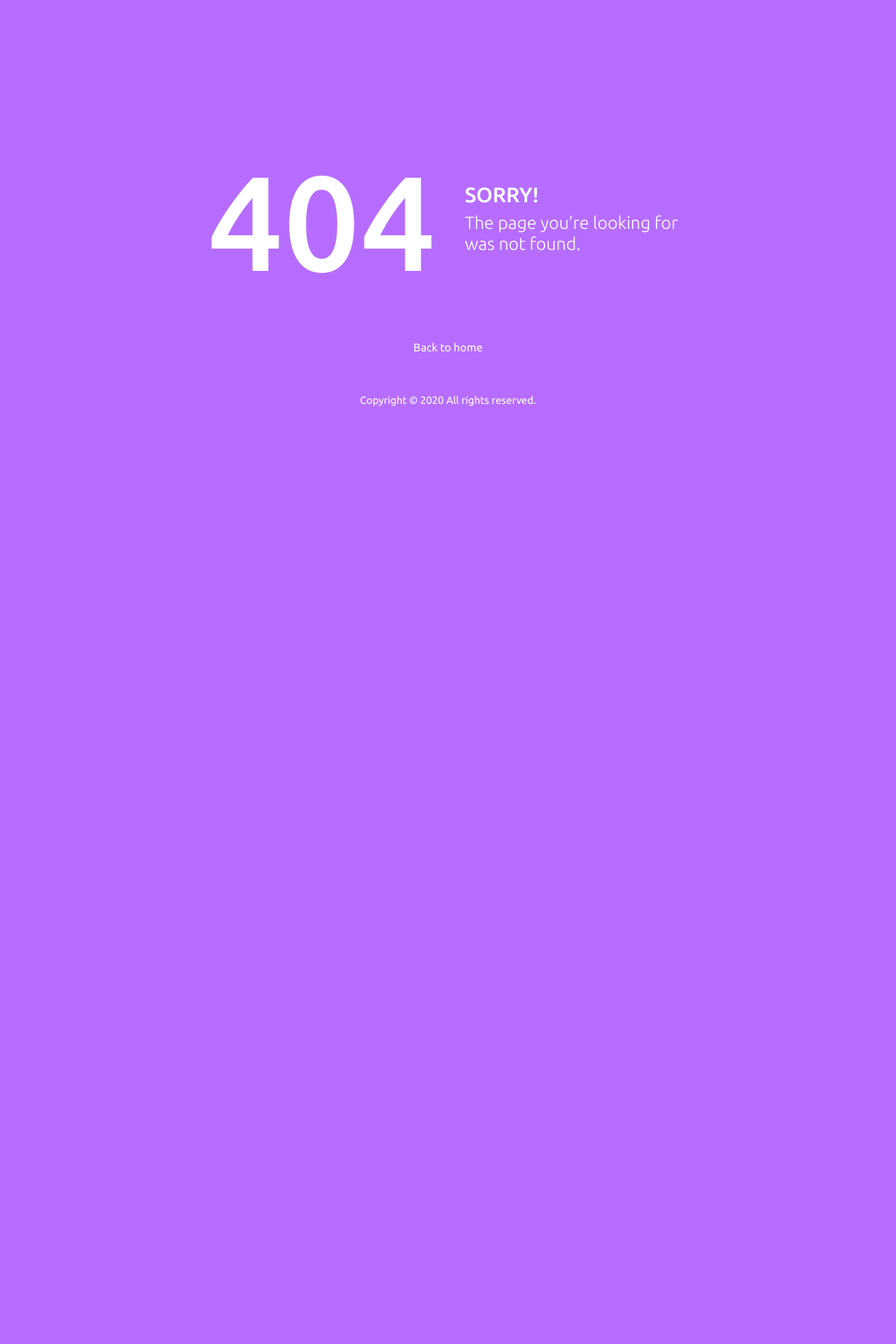
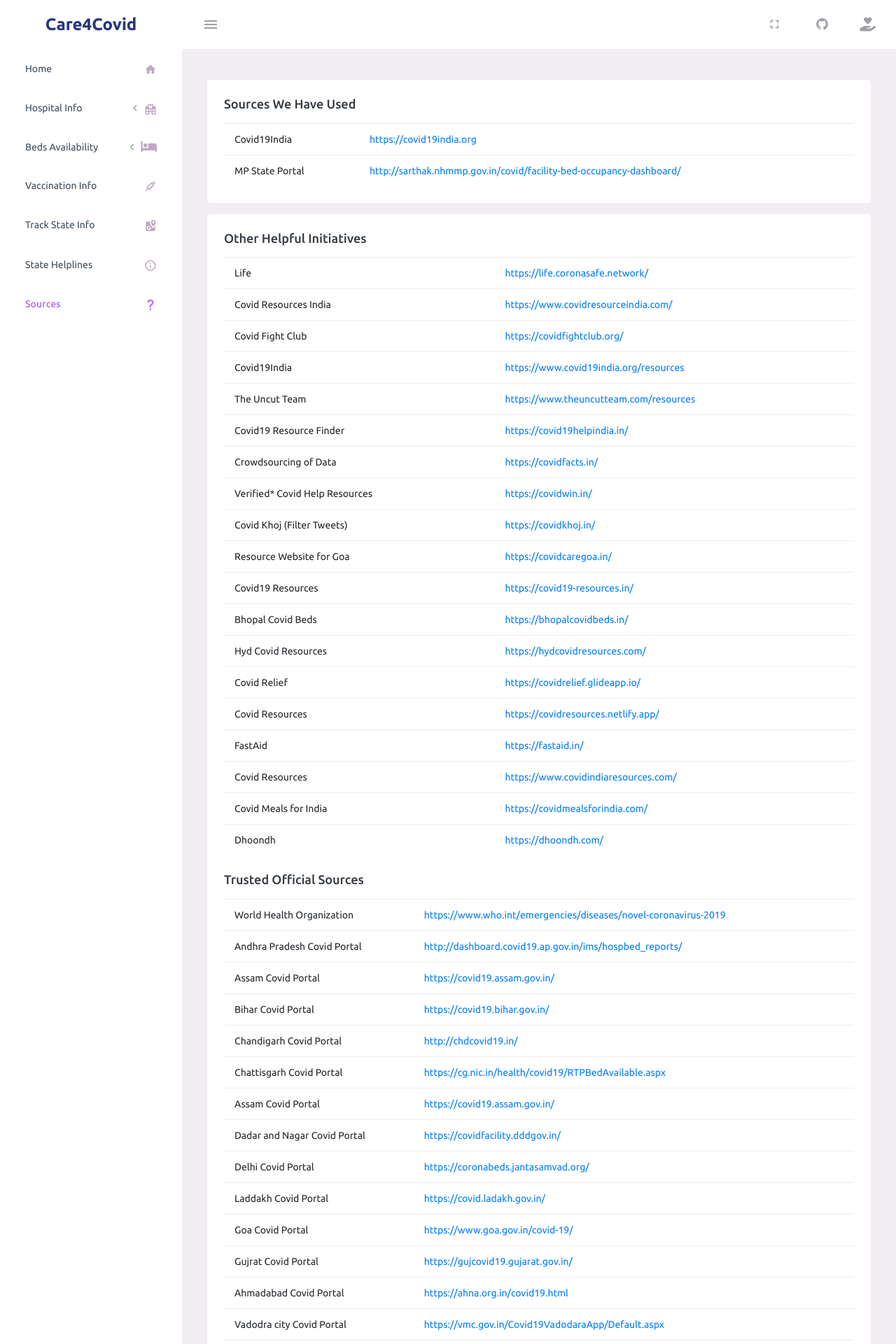
Before and after one commit to semikolan-co/care4covid, a Flask app: page /sources in a window 1280 px wide. Shown: the top 1920 px of the page at 70% size. Before the commit the page ends 580 px from the top, so only its background shows below. Run offline with Flask 2, Linux system fonts and the light colour scheme; some libraries are stand-ins or nearby versions.

Commit message:
Sources Page Added

```diff
--- a/main.py
+++ b/main.py
@@ -22,7 +22,7 @@
     today['active'] = int(today['dailyconfirmed'])-(int(today['dailydeceased'])+ int(today['dailyrecovered']))
     yesterday['active'] = int(yesterday['dailyconfirmed'])-(int(yesterday['dailydeceased'])+ int(today['dailyrecovered']))
     def calcIncrement(key):
-     return int(((int(today[key]) - int(yesterday[key]))/int(yesterday[key]))*100)
+     return "{:.2f}".format(((int(today[key]) - int(yesterday[key]))/int(yesterday[key]))*100)
 
     increment = {}
     increment['total'] = calcIncrement('dailyconfirmed')
@@ -30,7 +30,7 @@
     increment['active'] = calcIncrement('active')
     increment['deceased'] = calcIncrement('dailydeceased')
 
-    # return {'val':yesterday['active']}
+    # return today
     return render_template('index.html',today=today, data=data['summary'], increment=increment,regional = data['regional'])
 
 # Website
@@ -72,6 +72,15 @@
     else:
         return render_template('beds.html', data=data)
 
+@app.route('/sources')
+def sources():
+
+    with open('sources.json') as f:
+        data = json.load(f)
+        sources = data["official"]
+        initiatives =data["initiatives"]
+    return render_template('sources.html',sources=sources,initiatives=initiatives)
+
 
 if __name__ == '__main__':
     app.run()
--- /dev/null
+++ b/sources.json
@@ -0,0 +1,182 @@
+{
+    "official": [
+        [
+            "World Health Organization",
+            "https://www.who.int/emergencies/diseases/novel-coronavirus-2019"
+        ],
+        [
+            "Andhra Pradesh Covid Portal",
+            "http://dashboard.covid19.ap.gov.in/ims/hospbed_reports/"
+        ],
+        [
+            "Assam Covid Portal",
+            "https://covid19.assam.gov.in/"
+        ],
+        [
+            "Bihar Covid Portal",
+            "https://covid19.bihar.gov.in/"
+        ],
+        [
+            "Chandigarh Covid Portal",
+            "http://chdcovid19.in/"
+        ],
+        [
+            "Chattisgarh Covid Portal",
+            "https://cg.nic.in/health/covid19/RTPBedAvailable.aspx"
+        ],
+        [
+            "Assam Covid Portal",
+            "https://covid19.assam.gov.in/"
+        ],
+        [
+            "Dadar and Nagar Covid Portal",
+            "https://covidfacility.dddgov.in/"
+        ],
+        [
+            "Delhi Covid Portal",
+            "https://coronabeds.jantasamvad.org/"
+        ],
+        [
+            "Laddakh Covid Portal",
+            "https://covid.ladakh.gov.in/"
+        ],
+        [
+            "Goa Covid Portal",
+            "https://www.goa.gov.in/covid-19/"
+        ],
+        [
+            "Gujrat Covid Portal",
+            "https://gujcovid19.gujarat.gov.in/"
+        ],
+        [
+            "Ahmadabad Covid Portal",
+            "https://ahna.org.in/covid19.html"
+        ],
+        [
+            "Vadodra city Covid Portal",
+            "https://vmc.gov.in/Covid19VadodaraApp/Default.aspx"
+        ],
+        [
+            "Surat Covid Portal",
+            "http://office.suratsmartcity.com/SuratCOVID19/"
+        ],
+        [
+            "Haryana Covid Portal",
+            "https://coronaharyana.in/"
+        ],
+        [
+            "Gurugram Covid Portal",
+            "https://covidggn.com/public/pages/gurugram-hospitals"
+        ],
+        [
+            "Himachal Pradesh Covid Portal",
+            "http://www.nrhmhp.gov.in/content/covid-health-facilities"
+        ],
+        [
+            "Jharkhand Covid Portal",
+            "https://www.jharkhand.gov.in/Home/Covid19Dashboard"
+        ],
+        [
+            "Karnataka Covid Portal",
+            "https://bbmpgov.com/chbms/"
+        ],
+        [
+            "Kerala Covid Portal",
+            "https://covid19jagratha.kerala.nic.in/home/addHospitalDashBoard"
+        ],
+
+        [
+            "Madhya Pradesh Covid Portal",
+            "http://sarthak.nhmmp.gov.in/covid/facility-bed-occupancy-dashboard/"
+        ],
+        [
+            "Navi Mumbai Covid Portal",
+            "https://nmmchealthfacilities.com/HospitalInfo/showhospitalist"
+        ],
+        [
+            "Pune Covid Portal",
+            "https://www.divcommpunecovid.com/ccsbeddashboard/hsr"
+        ],
+        [
+            "Thane Covid Portal",
+            "https://covidthane.org/availabiltyOfHospitalBeds.html"
+        ],
+        [
+            "Nagpur Covid Portal",
+            "http://nsscdcl.org/covidbeds/AvailableHospitals.jsp"
+        ],
+        [
+            "Nashik Covid Portal",
+            "http://covidcbrs.nmc.gov.in/home/hospitalSummary"
+        ],
+        [
+            "Meghalaya Covid Portal",
+            "https://meghealth.in/MeghCare.html"
+        ],
+        [
+            "Nagaland Covid Portal",
+            "https://covid19.nagaland.gov.in/"
+        ],
+        [
+            "Mizoram Covid Portal",
+            "https://mcovid19.mizoram.gov.in/"
+        ],
+        [
+            "Odisha Covid Portal",
+            "https://statedashboard.odisha.gov.in/"
+        ],
+        [
+            "Puducherry Covid Portal",
+            "https://covid19dashboard.py.gov.in/"
+        ],
+
+        [
+            "Rajasthan Covid Portal",
+            "https://covidinfo.rajasthan.gov.in/COVID19HOSPITALBEDSSTATUSSTATE.aspx"
+        ],
+        [
+            "Tamil Nadu Covid Portal",
+            "https://stopcorona.tn.gov.in/"
+        ],
+        [
+            "Telangana Covid Portal",
+            "http://164.100.112.24/SpringMVC/getHospital_Beds_Status_Citizen.htm"
+        ],
+
+        [
+            "Uttar Pradesh Covid Portal",
+            "http://dgmhup.gov.in/EN/covid19bedtrack"
+        ],
+
+        [
+            "Uttarakhand Covid Portal",
+            "https://covid19.uk.gov.in/bedssummary.aspx"
+        ],
+        [
+            "West Bengal Covid Portal",
+            "https://www.wbhealth.gov.in/"
+        ]
+    ],
+    "initiatives": [
+        ["Life", "https://life.coronasafe.network/"],
+        ["Covid Resources India", "https://www.covidresourceindia.com/"],
+        ["Covid Fight Club", "https://covidfightclub.org/"],
+        ["Covid19India", "https://www.covid19india.org/resources"],
+        ["The Uncut Team", "https://www.theuncutteam.com/resources"],
+        ["Covid19 Resource Finder", "https://covid19helpindia.in/"],
+        ["Crowdsourcing of Data", "https://covidfacts.in/"],
+        ["Verified* Covid Help Resources", "https://covidwin.in/"],
+        ["Covid Khoj (Filter Tweets)", "https://covidkhoj.in/"],
+        ["Resource Website for Goa", "https://covidcaregoa.in/"],
+        ["Covid19 Resources", "https://covid19-resources.in/"],
+        ["Bhopal Covid Beds", "https://bhopalcovidbeds.in/"],
+        ["Hyd Covid Resources", "https://hydcovidresources.com/"],
+        ["Covid Relief", "https://covidrelief.glideapp.io/"],
+        ["Covid Resources", "https://covidresources.netlify.app/"],
+        ["FastAid", "https://fastaid.in/"],
+        ["Covid Resources", "https://www.covidindiaresources.com/"],
+        ["Covid Meals for India", "https://covidmealsforindia.com/"],
+        ["Dhoondh", "https://dhoondh.com/"]
+
+    ]
+}
--- a/templates/layout.html
+++ b/templates/layout.html
@@ -229,7 +229,7 @@
                         </div>
                     </li>
                     <li class="nav-item">
-                        <a class="nav-link" data-toggle="collapse" href="#beds-availability" aria-expanded="false" aria-controls="ui-basic">
+                        <a class="nav-link" data-toggle="collapse" href="#beds-availability">
                             <span class="menu-title">Beds Availability</span>
                             <i class="menu-arrow"></i>
                             <i class="fa fa-bed menu-icon"></i>
@@ -260,7 +260,7 @@
                         </a>
                     </li>
                     <li class="nav-item">
-                        <a class="nav-link" href="#">
+                        <a class="nav-link" href="/sources">
                             <span class="menu-title">Sources</span>
                             <i class="mdi mdi-help menu-icon"></i>
                         </a>
--- /dev/null
+++ b/templates/sources.html
@@ -0,0 +1,64 @@
+{% set title = "Sources" %} {% extends "layout.html" %} {% block body %}
+<div class="row">
+
+    <div class="col-lg-12 grid-margin stretch-card">
+        <div class="card">
+            <div class="card-body p-4">
+                <h4 class="card-title">Sources we have used</h4>
+                </p>
+                <table class="table table-responsive-sm">
+
+                    <tbody>
+                        <tr>
+                            <td> Covid19India </td>
+                            <td> <a href="https://covid19india.org">https://covid19india.org</a> </td>
+                        </tr>
+                        <tr>
+                            <td> MP State Portal </td>
+                            <td> <a href="http://sarthak.nhmmp.gov.in/covid/facility-bed-occupancy-dashboard/">http://sarthak.nhmmp.gov.in/covid/facility-bed-occupancy-dashboard/</a> </td>
+                        </tr>
+                    </tbody>
+                </table>
+            </div>
+        </div>
+    </div>
+    <div class="col-lg-12 mt-n4 stretch-card">
+        <div class="card">
+            <div class="card-body p-4">
+                <h4 class="card-title">Other Helpful Initiatives</h4>
+                </p>
+                <table class="table table-responsive-sm">
+
+                    <tbody>
+                        {% for source in initiatives %}
+                        <tr>
+                            <td> {{source[0]}} </td>
+                            <td> <a href="{{source[1]}}">{{source[1]}}</a> </td>
+                        </tr>
+                        {% endfor %}
+                    </tbody>
+                </table>
+            </div>
+        </div>
+    </div>
+    <div class="col-lg-12 mt-n4 stretch-card">
+        <div class="card">
+            <div class="card-body p-4">
+                <h4 class="card-title">Trusted Official Sources</h4>
+                </p>
+                <table class="table table-responsive-sm">
+
+                    <tbody>
+                        {% for source in sources %}
+                        <tr>
+                            <td> {{source[0]}} </td>
+                            <td> <a href="{{source[1]}}">{{source[1]}}</a> </td>
+                        </tr>
+                        {% endfor %}
+                    </tbody>
+                </table>
+            </div>
+        </div>
+    </div>
+</div>
+{% endblock %}
```
Also changed, not shown: templates/index.html (+12 -12 lines), 1 other file.
